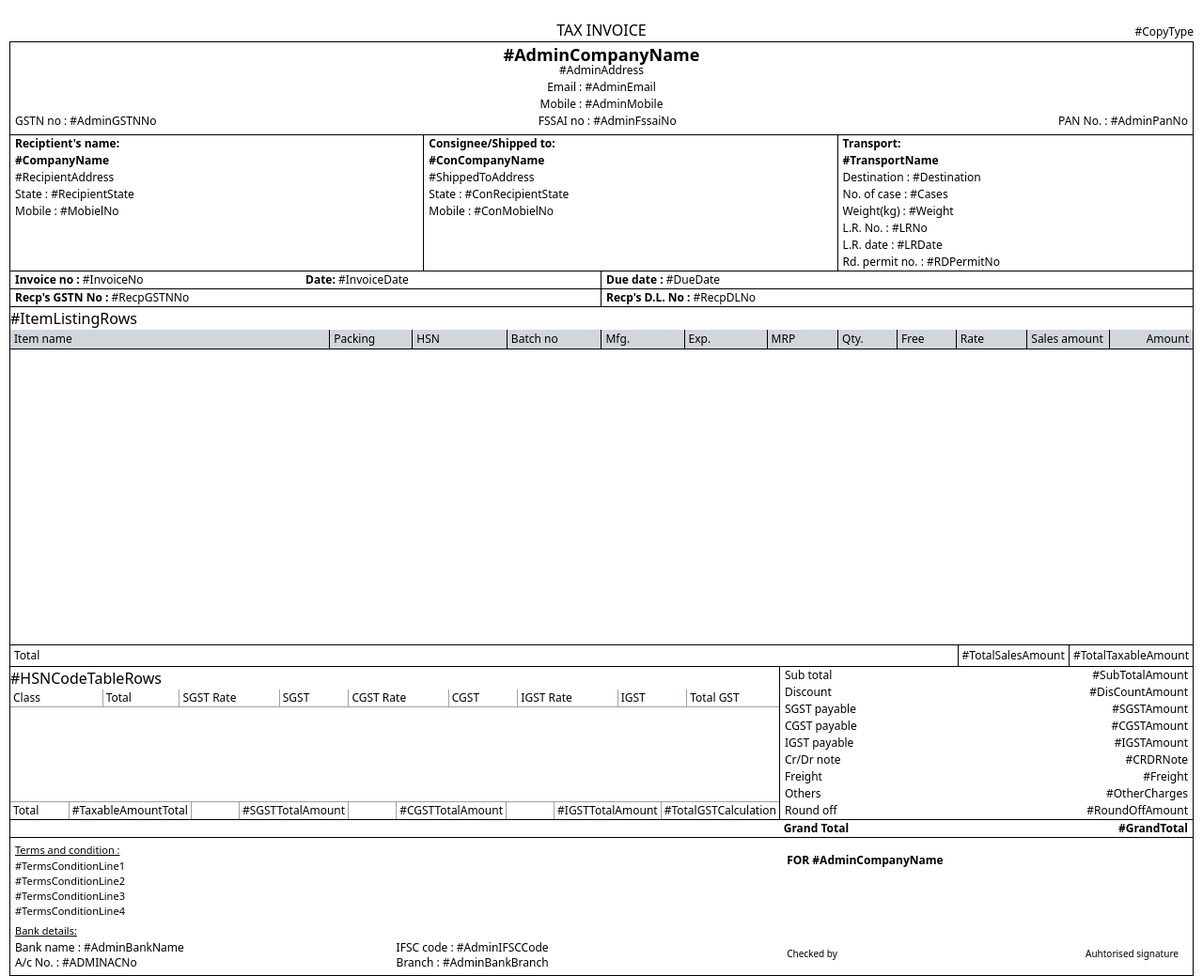
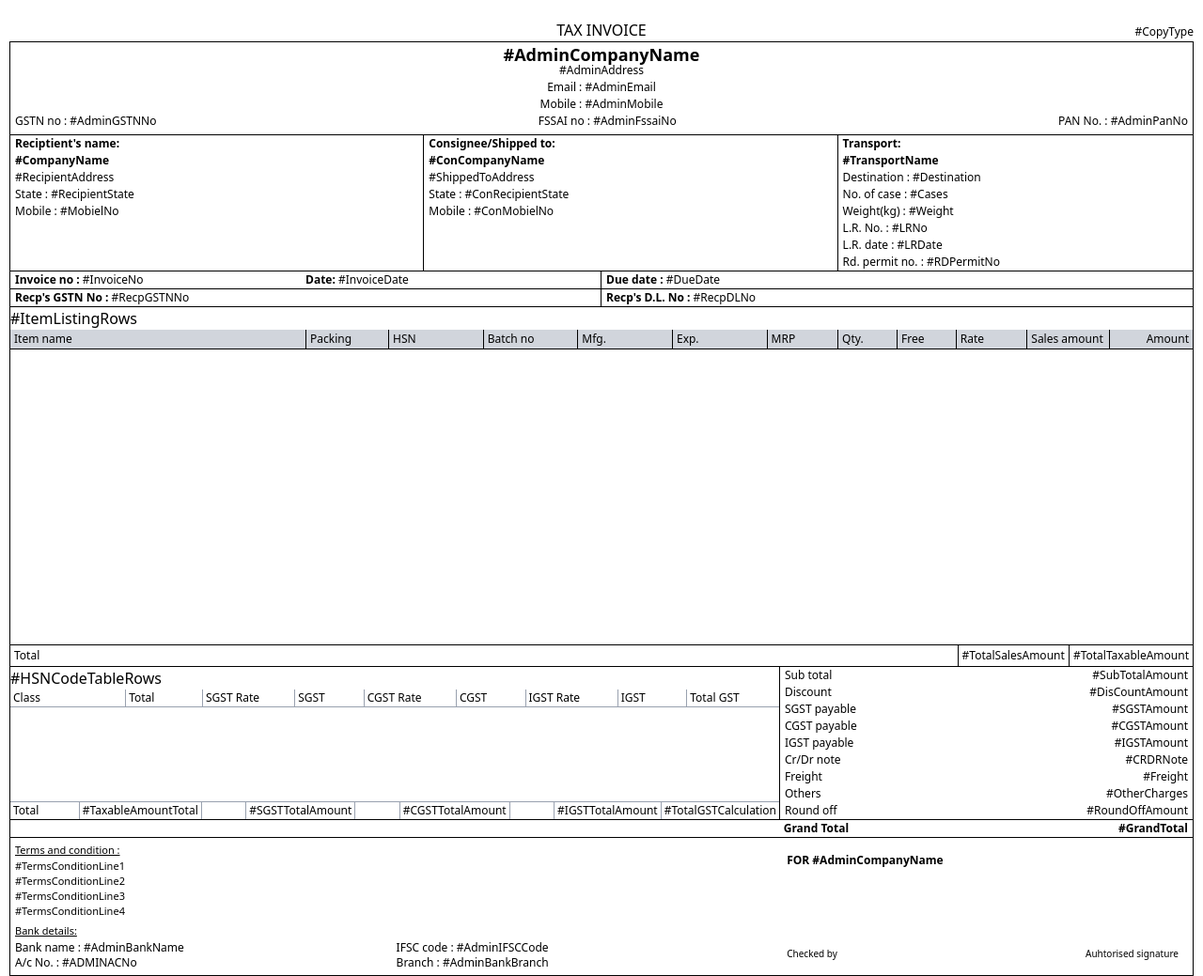
Before and after one commit to Viren602/Sanitas-api-local, a website: page uploads/InvoiceTemplates/gstInvoiceFinishGoodsTemplate.html in a window 1280 px wide. Shown: the whole page at 94% size. Drawn offline with nearby package versions, Linux system fonts and the light colour scheme.

Commit message:
GST Invoice Issue solve

```diff
--- a/src/utils/globals.js
+++ b/src/utils/globals.js
@@ -1,5 +1,5 @@
 const globals = {
-    Database: "PharmaSoftware",
+    Database: "",
   };
 
 export default globals;
--- a/src/utils/hsnCodeCountTable.js
+++ b/src/utils/hsnCodeCountTable.js
@@ -27,8 +27,8 @@ const showHSNCodes = (itemListing, hsnCodeList) => {
             // Number(summary.taxableAmount) +
             Number(sgstAmount) +
             Number(cgstAmount) +
-            Number(igstAmount) +
-            Number(utgstAmount)
+            Number(igstAmount)
+            // Number(utgstAmount)
         ).toFixed(2);
 
         return {
--- a/uploads/InvoiceTemplates/gstInvoiceFinishGoodsTemplate.html
+++ b/uploads/InvoiceTemplates/gstInvoiceFinishGoodsTemplate.html
@@ -86,13 +86,13 @@
                     <table class="invoice-table w-full h-full table-auto border-collapse">
                         <thead class="border border-x-[0px] border-t-[0px] border-gray-400 text-[12px] !font-normal">
                             <tr class="bg-gray-300">
-                                <th class="w-[27%] border border-x-[0px] border-t-[0px] px-[4px] text-start">Item name
+                                <th class="w-[25%] border border-x-[0px] border-t-[0px] px-[4px] text-start">Item name
                                 </th>
                                 <th class="w-[7%] border border-t-[0px] px-[4px] text-start">Packing</th>
                                 <th class="w-[8%] border border-t-[0px] px-[4px] text-start">HSN</th>
                                 <th class="w-[8%] border border-t-[0px] px-[4px] text-start">Batch no</th>
-                                <th class="w-[7%] border border-t-[0px] px-[4px] text-start">Mfg.</th>
-                                <th class="w-[7%] border border-t-[0px] px-[4px] text-start">Exp.</th>
+                                <th class="w-[8%] border border-t-[0px] px-[4px] text-start">Mfg.</th>
+                                <th class="w-[8%] border border-t-[0px] px-[4px] text-start">Exp.</th>
                                 <th class="w-[6%] border border-t-[0px] px-[4px] text-start">MRP</th>
                                 <th class="w-[5%] border border-t-[0px] px-[4px] text-start">Qty.</th>
                                 <th class="w-[5%] border border-t-[0px] px-[4px] text-start">Free</th>
@@ -165,17 +165,17 @@
                             <thead class="border border-x-[0px] border-t-[0px] text-[12px]">
                                 <tr>
                                     <td
-                                        class="w-[12%] px-[3px] border border-t-0 border-gray-400 border-l-0 font-medium">
+                                        class="w-[15%] px-[3px] border border-t-0 border-gray-400 border-l-0 font-medium">
                                         Class</td>
                                     <td class="w-[10%] px-[3px] border border-t-0 border-gray-400 font-medium">Total
                                     </td>
-                                    <td class="w-[13%] px-[3px] border border-t-0 border-gray-400 font-medium">SGST Rate
+                                    <td class="w-[12%] px-[3px] border border-t-0 border-gray-400 font-medium">SGST Rate
                                     </td>
                                     <td class="w-[9%] px-[3px] border border-t-0 border-gray-400 font-medium">SGST</td>
-                                    <td class="w-[13%] px-[3px] border border-t-0 border-gray-400 font-medium">CGST Rate
+                                    <td class="w-[12%] px-[3px] border border-t-0 border-gray-400 font-medium">CGST Rate
                                     </td>
                                     <td class="w-[9%] px-[3px] border border-t-0 border-gray-400 font-medium">CGST</td>
-                                    <td class="w-[13%] px-[3px] border border-t-0 border-gray-400 font-medium">IGST Rate
+                                    <td class="w-[12%] px-[3px] border border-t-0 border-gray-400 font-medium">IGST Rate
                                     </td>
                                     <td class="w-[9%] px-[3px] border border-t-0 border-gray-400 font-medium">IGST</td>
                                     <td
@@ -203,18 +203,18 @@
                                 class="border border-x border-t-[1px] border-x-0 border-b-[0px] border-gray-400 text-[12px]">
                                 <tr>
                                     <td
-                                        class="w-[12%] border border-gray-400 px-[3px] border-y-0 border-l-0 font-medium">
+                                        class="w-[15%] border border-gray-400 px-[3px] border-y-0 border-l-0 font-medium">
                                         Total</td>
                                     <td class="w-[10%] border border-gray-400 px-[3px] border-y-0">
                                         #TaxableAmountTotal
                                     </td>
-                                    <td class="w-[13%] border border-gray-400 px-[3px] border-y-0"></td>
+                                    <td class="w-[12%] border border-gray-400 px-[3px] border-y-0"></td>
                                     <td class="w-[9%] border border-gray-400 px-[3px] border-y-0">
                                         #SGSTTotalAmount</td>
-                                    <td class="w-[13%] border border-gray-400 px-[3px] border-y-0"></td>
+                                    <td class="w-[12%] border border-gray-400 px-[3px] border-y-0"></td>
                                     <td class="w-[9%] border border-gray-400 px-[3px] border-y-0">
                                         #CGSTTotalAmount</td>
-                                    <td class="w-[13%] border border-gray-400 px-[3px] border-y-0"></td>
+                                    <td class="w-[12%] border border-gray-400 px-[3px] border-y-0"></td>
                                     <td class="w-[9%] border border-gray-400 px-[3px] border-y-0">
                                         #IGSTTotalAmount</td>
                                     <td class="w-[12%] border border-gray-400 px-[3px] border-y-0 border-r-0">
```
